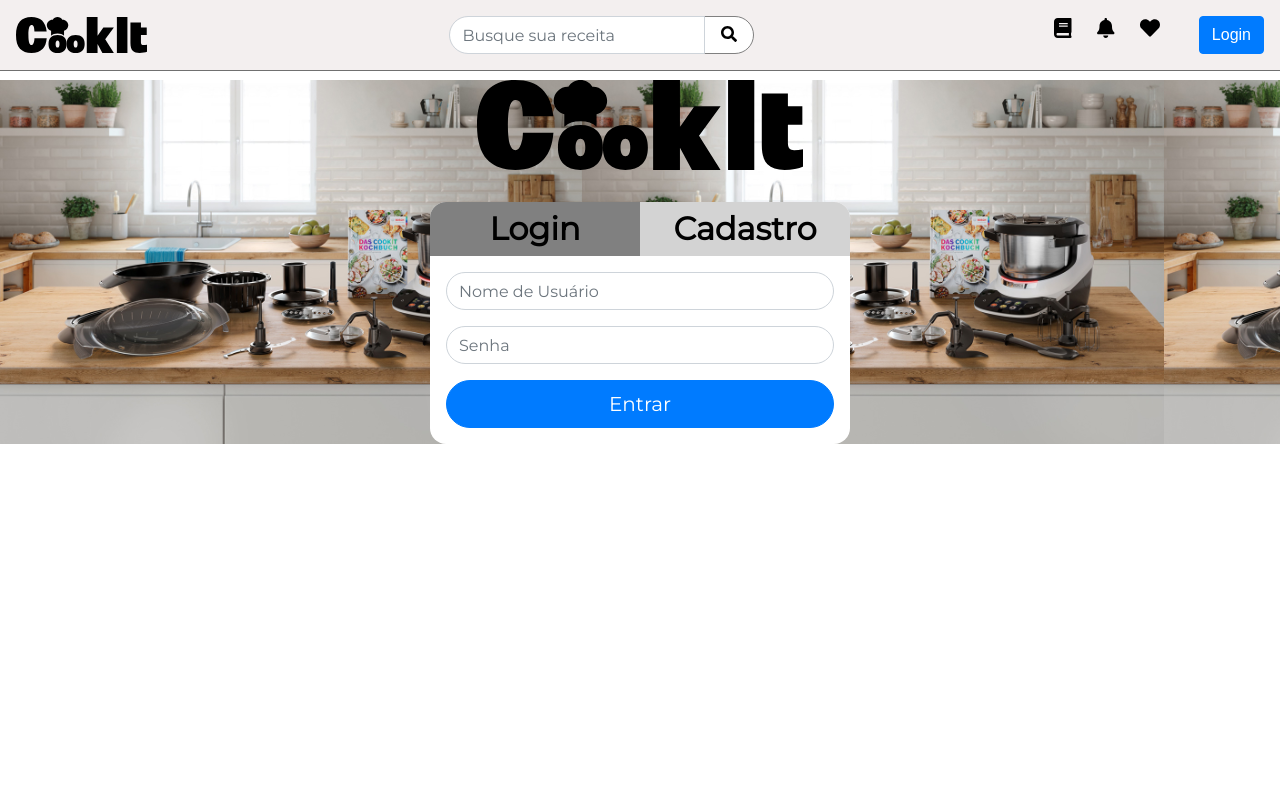
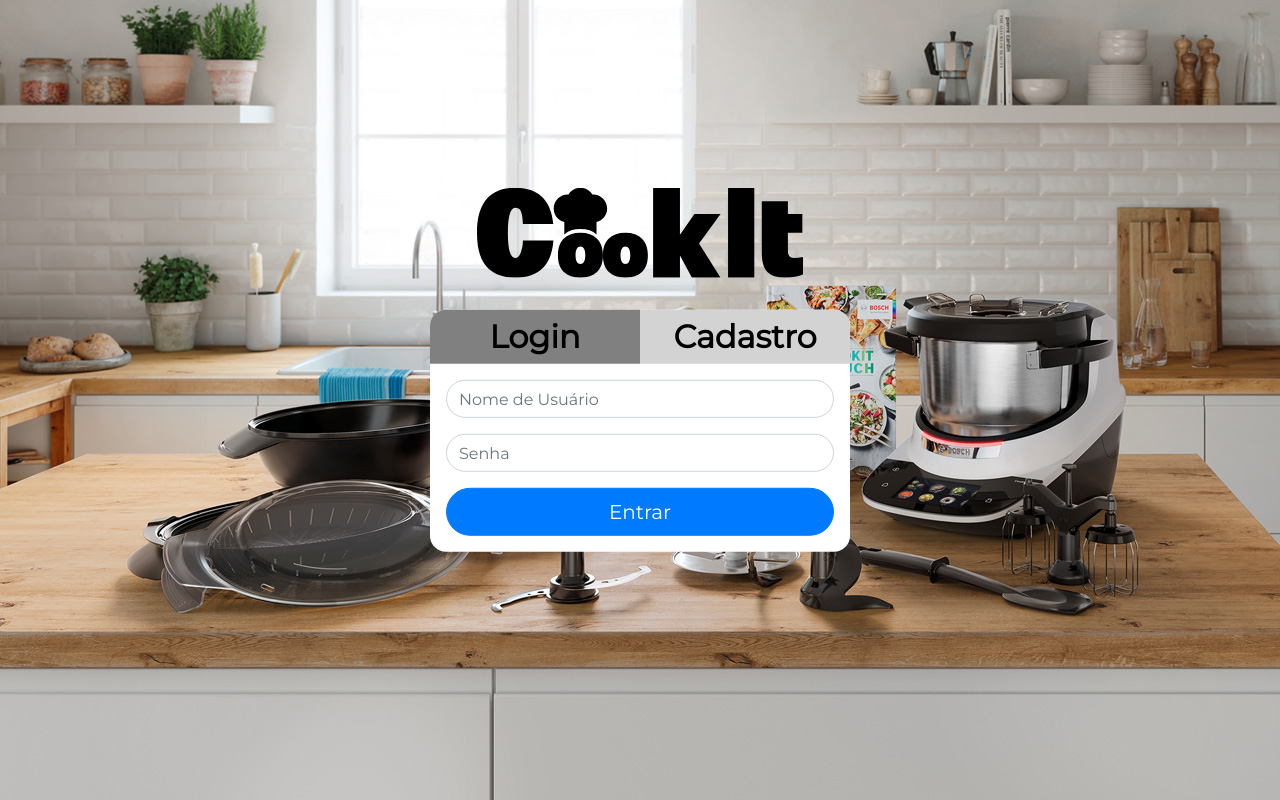
Before and after one commit to Tads98/CookIt, a Vue app in the folder front-end/: page /LoginCadastro in a window 1280 px wide. Built offline with nearby package versions, Linux system fonts and the light colour scheme.

Commit message:
Corrigindo tela de Login e de Edicao de Perfil

```diff
--- a/front-end/src/App.vue
+++ b/front-end/src/App.vue
@@ -1,6 +1,6 @@
 <template>
   <div>
-    <Navbar />
+    <Navbar v-if="$route.name!='LoginCadastro'"/>
     <router-view />
   </div>
 </template>
@@ -27,14 +27,6 @@
   box-sizing: border-box;
 }
 
-.descricao-tela-inicial {
-  display: -webkit-box;
-  -webkit-line-clamp: 4;
-  /* number of lines to show */
-  -webkit-box-orient: vertical;
-  overflow: hidden;
-  text-overflow: ellipsis;
-}
 
 i,
 svg {
--- a/front-end/src/components/Index.vue
+++ b/front-end/src/components/Index.vue
@@ -122,6 +122,14 @@
 #keywords {
   margin-top: 70px;
 }
+.descricao-tela-inicial {
+  display: -webkit-box;
+  -webkit-line-clamp: 4;
+  /* number of lines to show */
+  -webkit-box-orient: vertical;
+  overflow: hidden;
+  text-overflow: ellipsis;
+}
 .receita-tela-inicial {
   /*    padding: 2em 2em 0 2em !important; */
   background-color: white;
--- a/front-end/src/components/usuario/EditarPerfil.vue
+++ b/front-end/src/components/usuario/EditarPerfil.vue
@@ -2,8 +2,8 @@
     <div class="container editarperfil">
         <h4 class="font-weight-bold mb-3">Dados Gerais</h4>
         <div class="row mb-3">
-            <div class="col-sm d-flex justify-content-center">
-                <img src="" />
+            <div class="col-sm-2 d-flex justify-content-center">
+                <img src="@/assets/cookit_user.svg" width="120px" />
             </div>
             <div class="col-sm">
                 <textarea class="form-control h-100" rows="4" id="comment"></textarea>
@@ -189,6 +189,7 @@
     border-right: 1px solid gray;
     background-color: white;
     padding-top: 1em;
+    margin-top: 70px;
 }
 
 .card {
@@ -207,6 +208,9 @@
 .card {
     border-radius: .75em !important;
 }
+textarea{
+    resize: none;
+}
 
 .editarperfil button {
     border-radius: 2em !important;
--- a/front-end/src/components/usuario/LoginCadastro.vue
+++ b/front-end/src/components/usuario/LoginCadastro.vue
@@ -1,6 +1,6 @@
 <template>
   <div class="bg" style="">
-    <div class="container" style="background: none">
+    <div class="container" style="">
       <a href="">
         <img
           class="rounded mx-auto d-block"
@@ -75,24 +75,25 @@
 </script>
 
 <style scoped>
-body {
+
+.bg {
   width: 100%;
   height: 100%;
   position: fixed;
-}
-
-.bg {
-  margin-top: -70px !important;
-  background-size: contain;
-  width: 100%;
-  height: 100%;
   background-Image:url('~@/assets/bosch_cookit.jpg');
-
+  background-position: center;
+  background-repeat: no-repeat;
+  background-size: cover;
 }
 
 .container {
-  margin-top: 150px;
   width: 420px;
+  margin: 0;
+  position: absolute;
+  top: 50%;
+  left: 50%;
+  -ms-transform: translate(-50%, -50%);
+  transform: translate(-50%, -60%);
 }
 
 #login,
```
